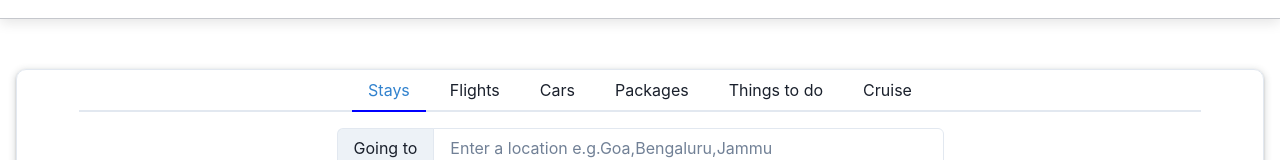
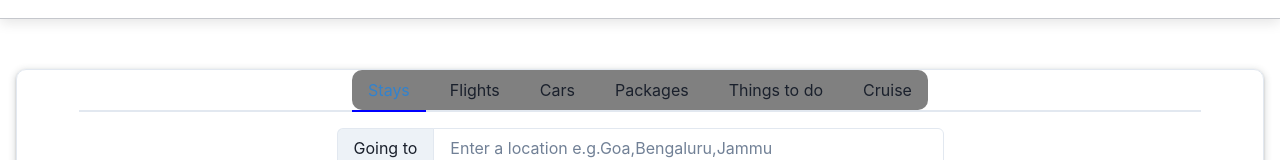
Before and after one commit to MoovendhanR/project-expedia-clone, a React (Create React App) app: page / in a window 1280 px wide. Shown: the part 120-280 px from the top of the page. Built offline with nearby package versions, Linux system fonts and the light colour scheme.

Commit message:
some changes

```diff
--- a/src/Pages/Home-MainPage.jsx
+++ b/src/Pages/Home-MainPage.jsx
@@ -361,7 +361,7 @@ import {
           borderBottom: "2px solid blue",
           color: hoverColor,
         }}
-        _hover={{ borderBottom: "1px solid blue", color: hoverColor }}
+        _hover={{ borderBottom: "2px solid red", color: hoverColor }}
       >
         {name}
       </Tab>
@@ -412,6 +412,8 @@ import {
                 <Flex
                   flexWrap="wrap"
                   justify="center"
+                  backgroundColor= 'gray'
+                  borderRadius="10px"
                   gap={isLargerThan768 ? "2" : null}
                 >
                   <TabSection name={"Stays"} />
```
